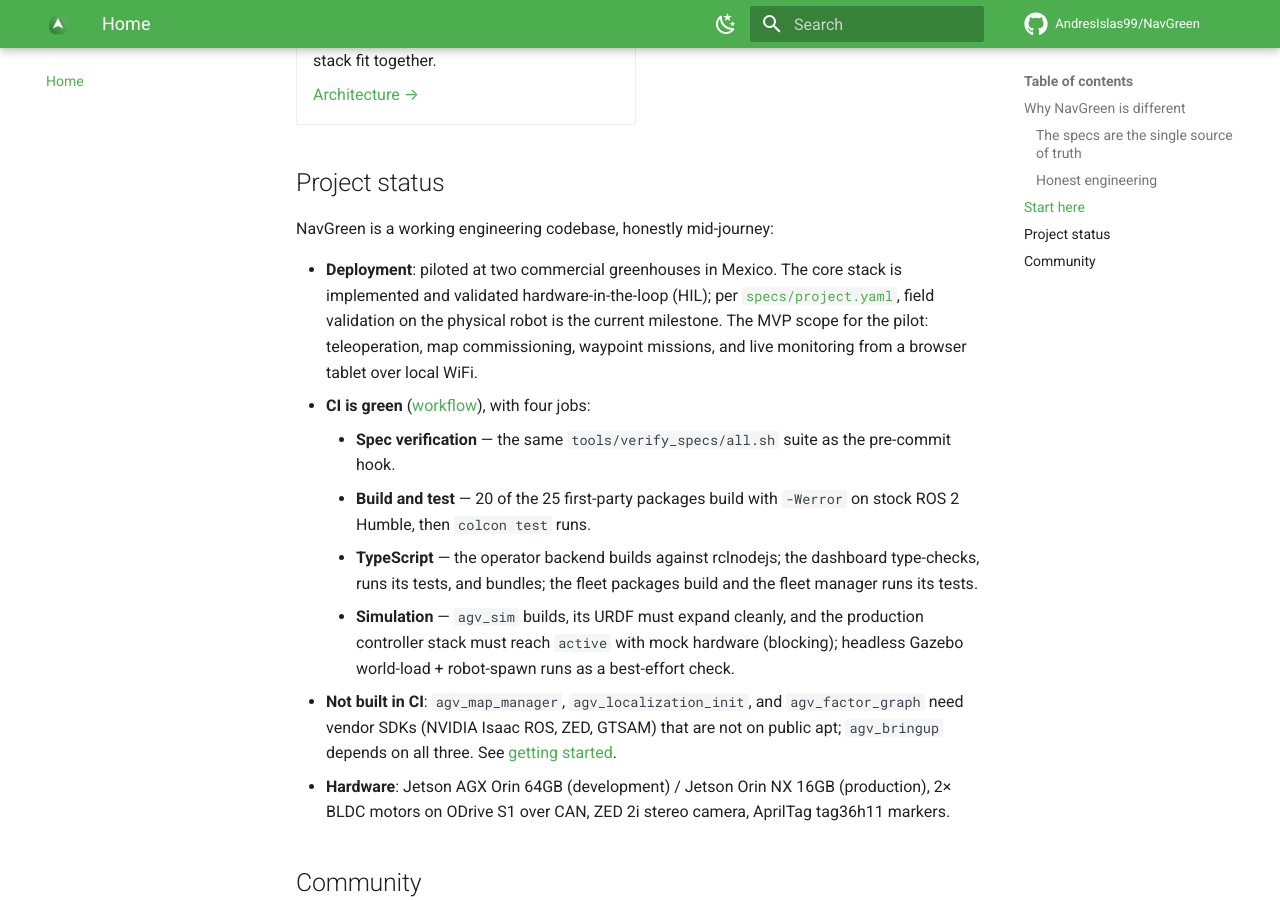
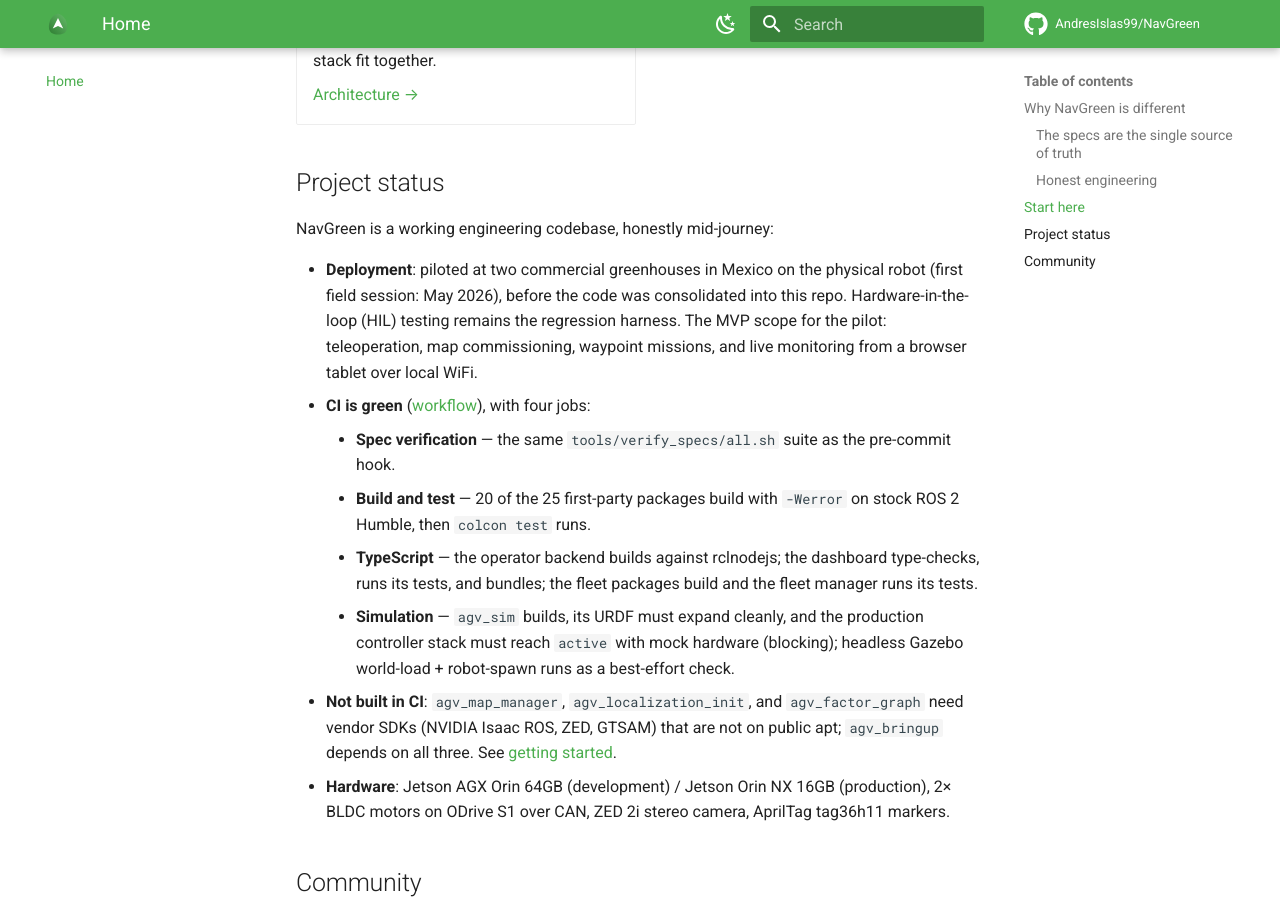
Before and after one commit to AndresIslas99/NavGreen, an MkDocs documentation site: the page built from docs/index.md, in a window 1280 px wide and 900 px high, scrolled down 3201 px. Built offline with MkDocs 1.6.1 and Material for MkDocs 9.7.7, drawn with Linux system fonts in a browser that asks for light colours; comment, search, counter and statistics services are not loaded.

Commit message:
docs: record greenhouse field trials (May 2026) and clarify VDA 5050 scope

```diff
--- a/docs/index.md
+++ b/docs/index.md
@@ -128,12 +128,12 @@ NavGreen documents what is weak as carefully as what works:
 
 NavGreen is a working engineering codebase, honestly mid-journey:
 
-- **Deployment**: piloted at two commercial greenhouses in Mexico. The core stack is
-  implemented and validated hardware-in-the-loop (HIL); per
-  [`specs/project.yaml`](https://github.com/AndresIslas99/NavGreen/blob/main/specs/project.yaml),
-  field validation on the physical robot is the current milestone. The MVP
-  scope for the pilot: teleoperation, map commissioning, waypoint
-  missions, and live monitoring from a browser tablet over local WiFi.
+- **Deployment**: piloted at two commercial greenhouses in Mexico on the
+  physical robot (first field session: May 2026), before the code was
+  consolidated into this repo. Hardware-in-the-loop (HIL) testing remains the
+  regression harness. The MVP scope for the pilot: teleoperation, map
+  commissioning, waypoint missions, and live monitoring from a browser tablet
+  over local WiFi.
 - **CI is green** ([workflow](https://github.com/AndresIslas99/NavGreen/blob/main/.github/workflows/ci.yaml)),
   with four jobs:
     - **Spec verification** — the same `tools/verify_specs/all.sh` suite as
```
